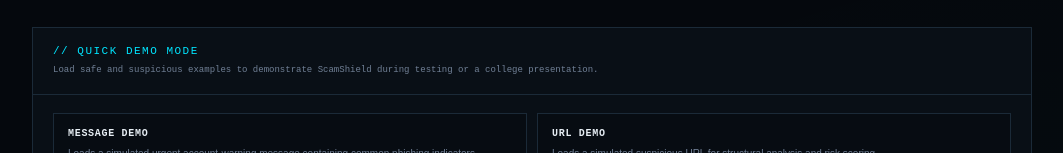
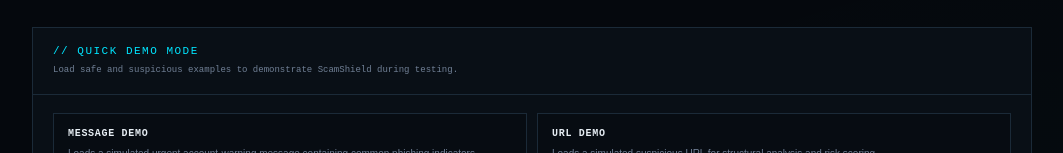
Before and after one commit to bushrataufiq00-commits/ScamShield, a plain HTML site: page index.html in a window 1280 px wide. Shown: the part 1275-1428 px from the top of the page, without its empty margins (108-1171 px from the left). Drawn offline with Linux system fonts and the light colour scheme.

Commit message:
index.html

```diff
--- a/index.html
+++ b/index.html
@@ -2495,7 +2495,7 @@
             <div class="info-header">
                 <div class="info-title">// QUICK DEMO MODE</div>
                 <div class="info-subtitle">
-                    Load safe and suspicious examples to demonstrate ScamShield during testing or a college presentation.
+                    Load safe and suspicious examples to demonstrate ScamShield during testing.
                 </div>
             </div>
 
```
